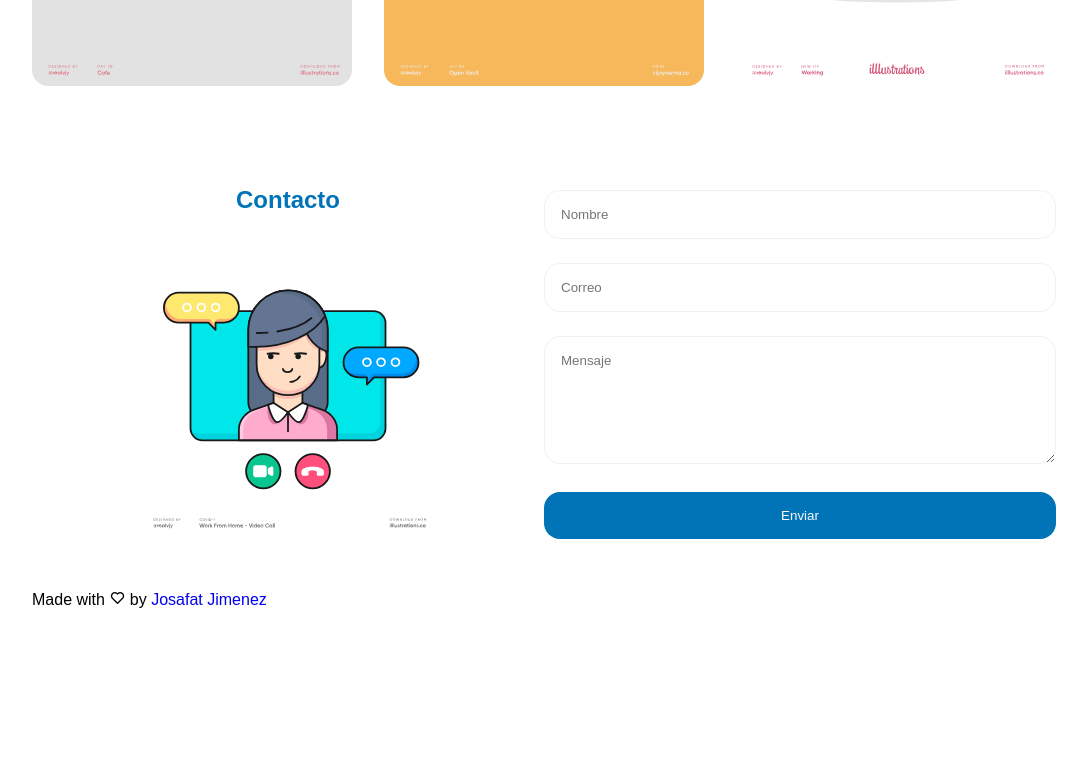
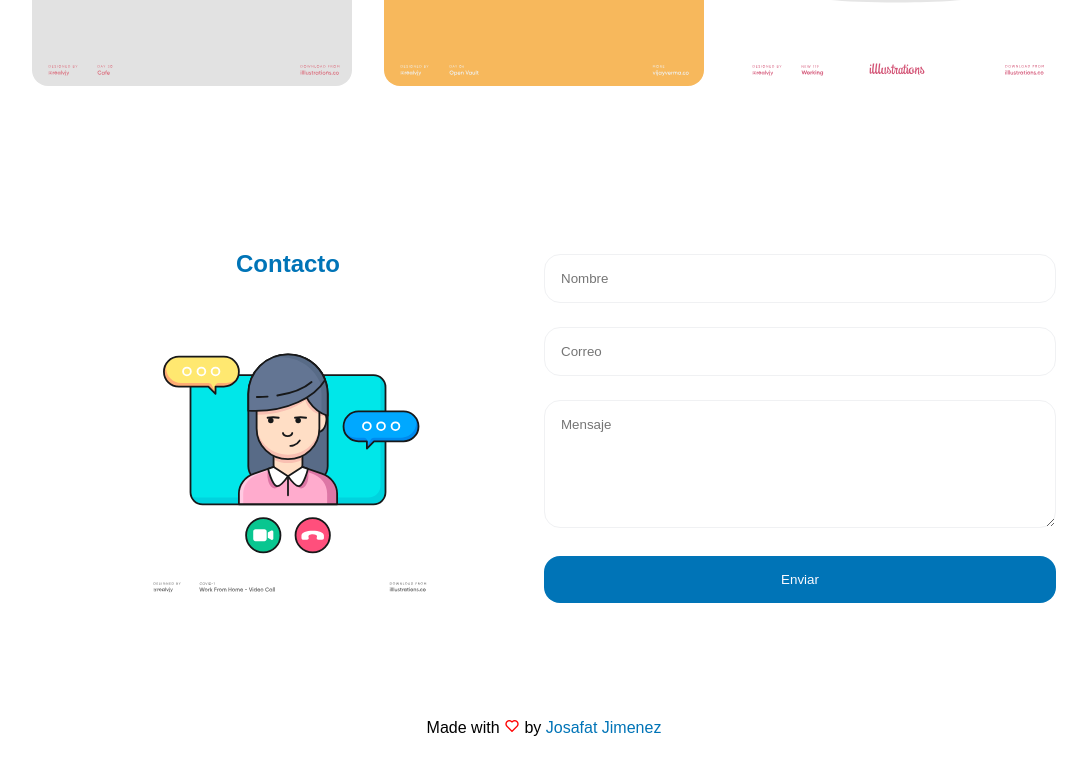
Before and after one commit to JosafatJimenezB/Influencer-landing-page, a plain HTML site: page index.html in a window 1280 px wide. Shown: the part 1680-2449 px from the top of the page, without its empty margins (96-1183 px from the left). Before the commit the page ends 2321 px from the top, so only its background shows below. Drawn offline with nearby package versions, Linux system fonts and the light colour scheme.

Commit message:
add: ajustando cambios en el css

```diff
--- a/css/styles.css
+++ b/css/styles.css
@@ -61,6 +61,7 @@ html{
 
 a{
     text-decoration: none;
+    color: var(--second-color);
 }
 
 li{
@@ -270,6 +271,10 @@ img{
   margin: 1rem 0;
 }
 
+.contact__title{
+  text-align: center;
+}
+
 .contact__form{
   width: 100%;
   text-align: center;
@@ -315,6 +320,15 @@ img{
   background-color: var(--second-color-alt);
 }
 
+
+.footer__container{
+  text-align: center;
+  padding: 1rem;
+}
+
+.heart{
+  color: red;
+}
 
 @media screen and (min-width: 768px) {
     body{
@@ -393,6 +407,7 @@ img{
     }
 
     .contact__container{
+      margin: 5rem 0;
       grid-template-columns: repeat(2, 1fr);
     }
 
```
